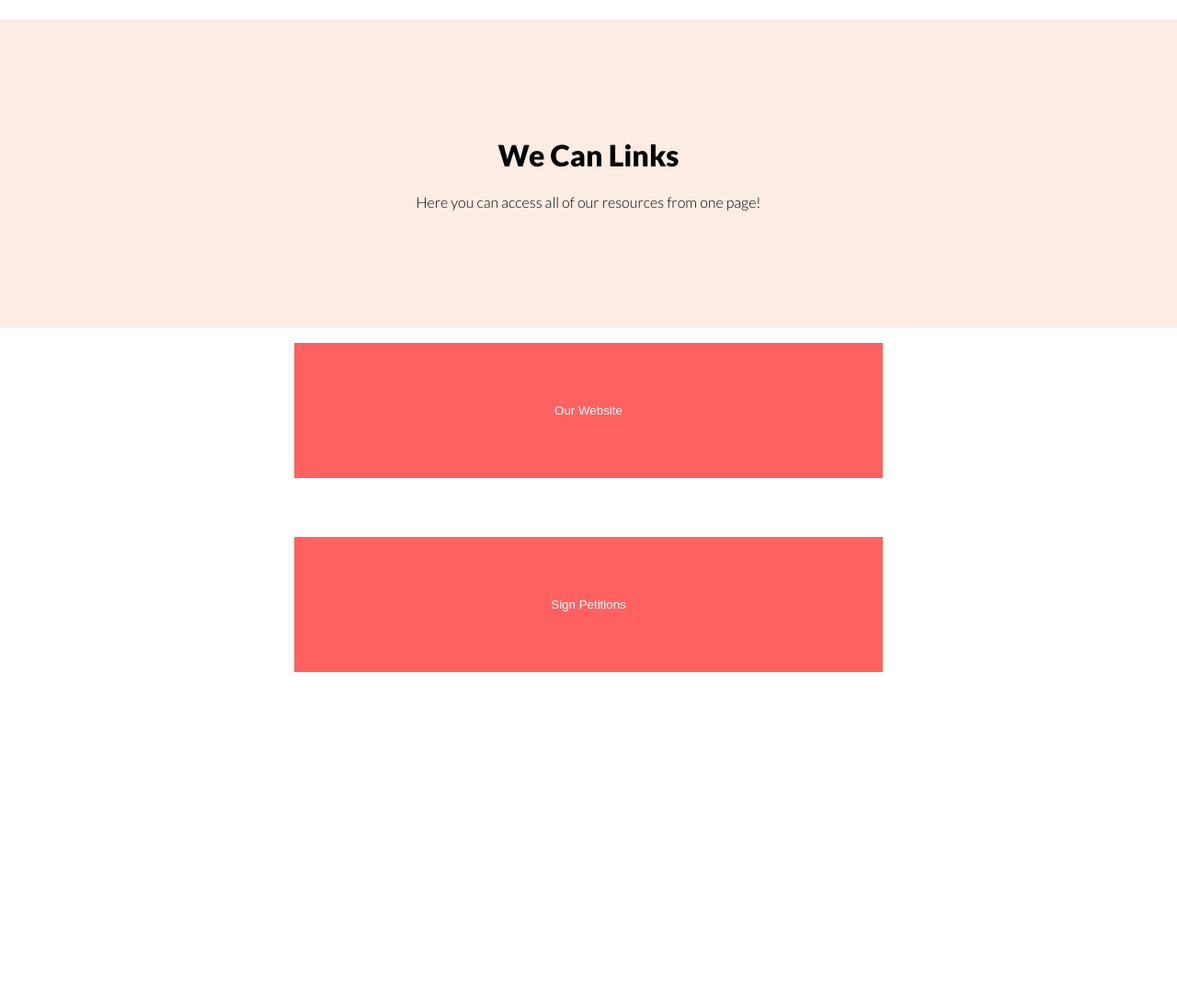
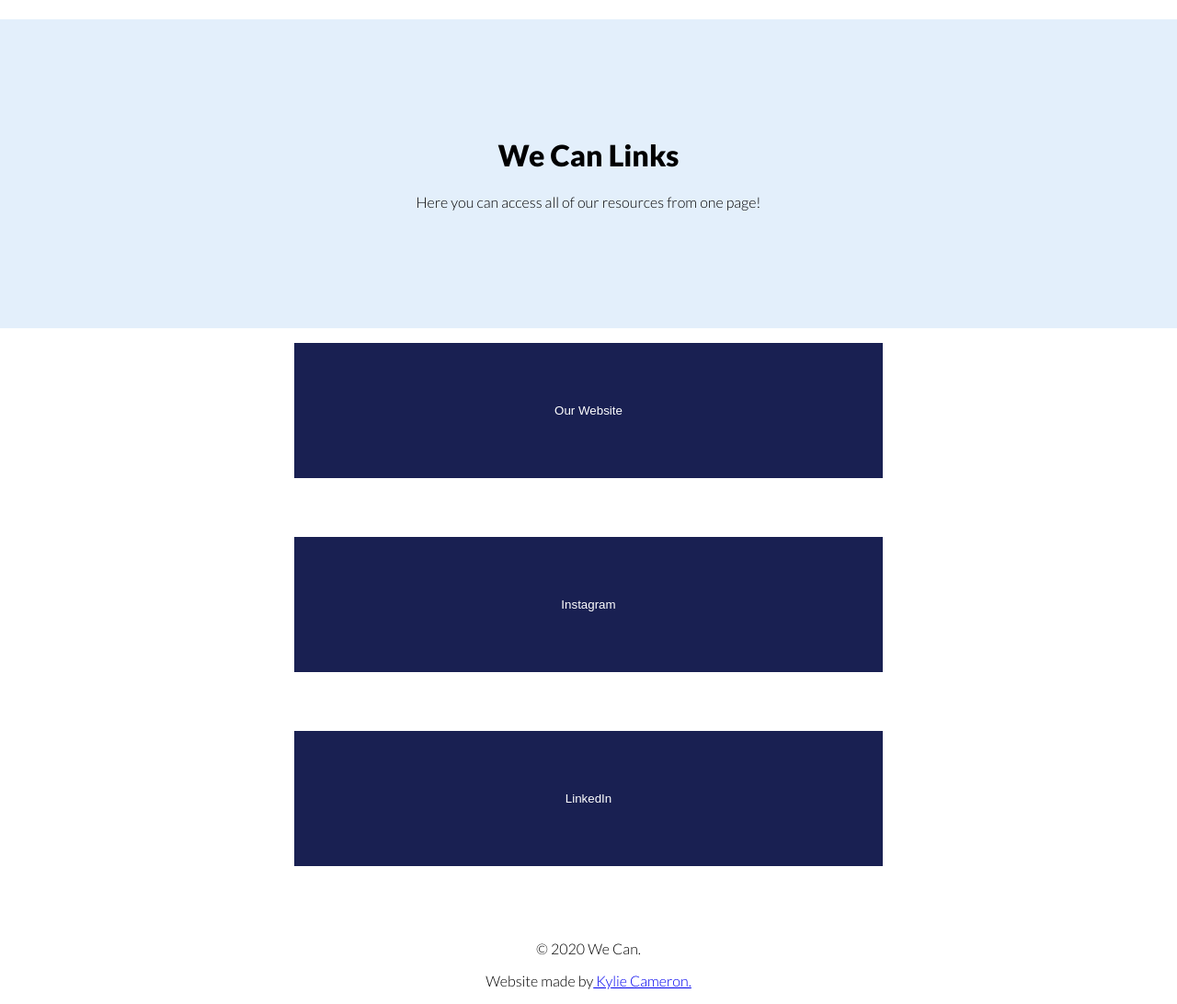
Before and after one commit to WeCanSTEM/Links, a plain HTML site: page index.html in a window 1280 px wide. Shown: the whole page at 92% size. Before the commit the page ends 800 px from the top, so only its background shows below. Drawn offline with Linux system fonts and the light colour scheme.

Commit message:
Add files via upload

```diff
--- a/index.html
+++ b/index.html
@@ -41,9 +41,19 @@
 		<center>
 
 			<a href="https://wecanstem.github.io/Website/"><button>Our Website</button></a><br>
-			<a href="https://wecanstem.github.io/Petitions/"><button>Sign Petitions</button></a>
+			<a href="https://www.instagram.com/we_can__/"><button>Instagram</button></a><br>
+			<a href="https://www.linkedin.com/company/68144273"><button>LinkedIn</button></a><br>
 		</center>
 	</section>
 
+<center>
+	<body>
+		<section id="foot">
+
+			<p id="copyright" class="mono">&#xa9; <script>document.write(new Date().getFullYear())</script> We Can.</p>
+			 <p id="made">Website made by<a href="https://kylie-cameron.github.io/KylieCameron/" class="mono" target="_"> Kylie Cameron.</a></p>
+			</center>
+		</body>
+	</section>
 </body>
 </html>
--- a/main.css
+++ b/main.css
@@ -10,7 +10,7 @@ html {
   background-size: cover;
 }
 header {
-  background-color:#FBEDE3;
+  background-color:#e3effb;
 }
 #headerh1 {
 	padding-top:10%;
@@ -24,13 +24,17 @@ button{
   padding-top:5%;
   width:50%;
   color:white;
-  border-color:#ff6161;
+  border-color:#192052;
   border-style: solid;
-  background-color:#ff6161;
+  background-color:#192052;
   margin-bottom:5%;
 }
 button:hover {
-  color:#ff6161;
+  color:#192052;
   background-color:white;
-  border-color:#ff6161;
+  border-color:#192052;
 }
+#foot {
+	padding:0;
+	margin:0;
+}
```
